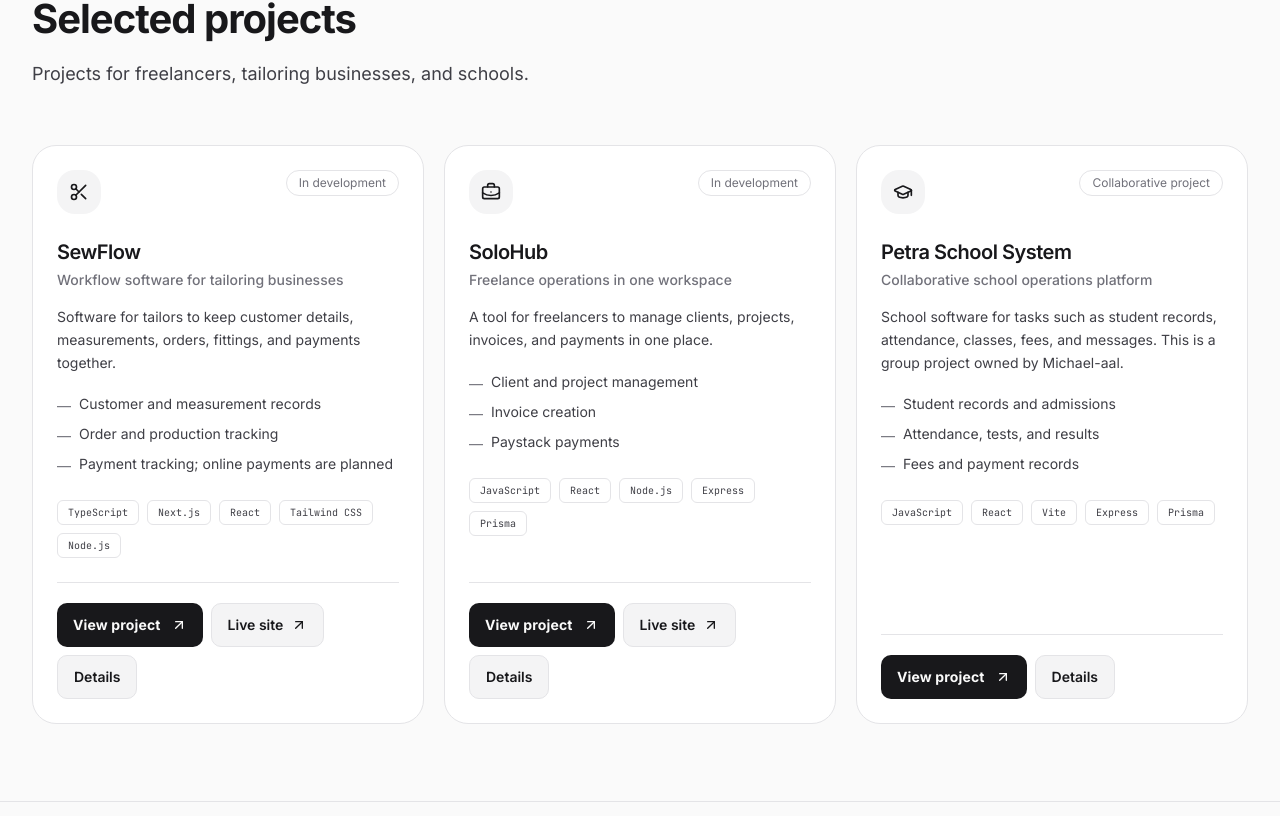
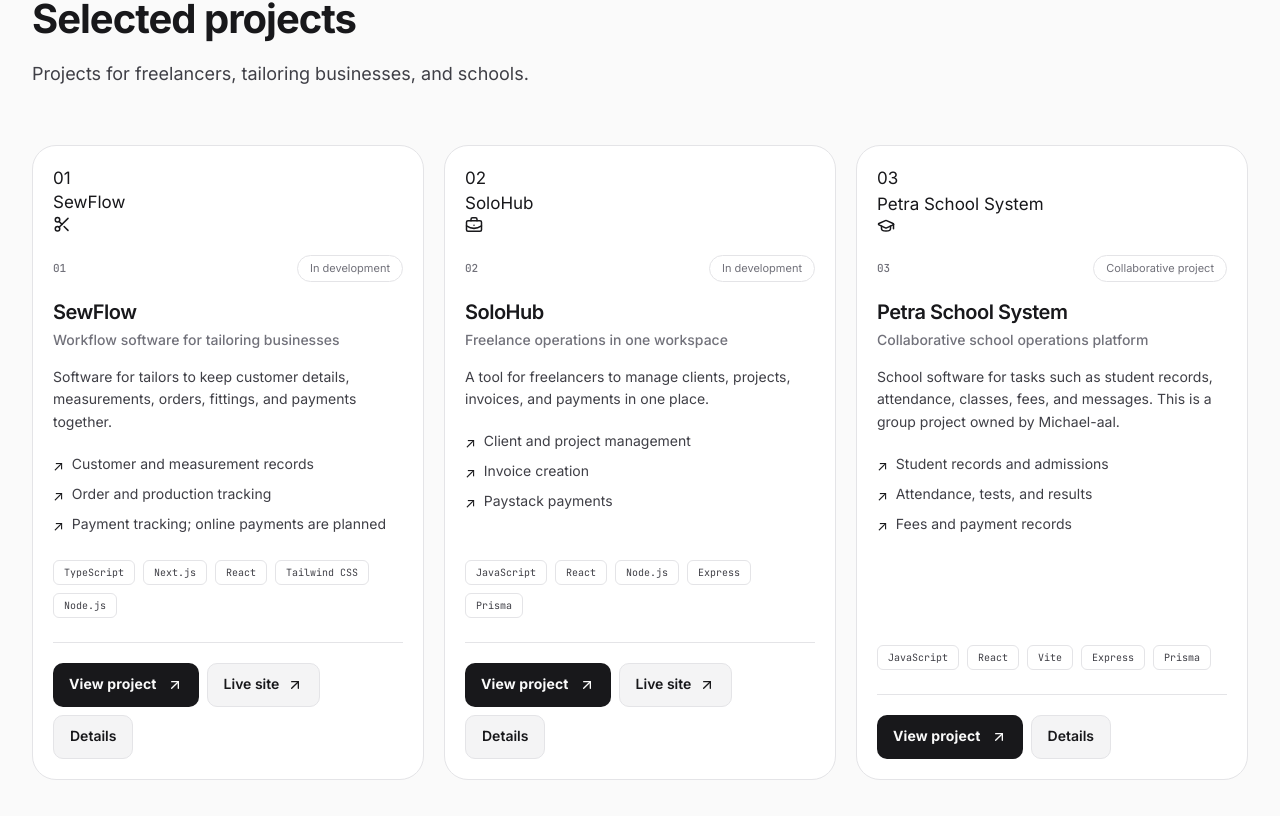
Before and after one commit to OlatomiwaTech/OlatomiwaTech.github.io, a React (Vite) app: page / in a window 1280 px wide. Shown: the part 1284-2100 px from the top of the page. Built offline with nearby package versions, Linux system fonts and the light colour scheme.

Commit message:
refactor: implement animated project cards for enhanced user interaction and visual appeal

```diff
--- a/src/components/ProjectSection.tsx
+++ b/src/components/ProjectSection.tsx
@@ -1,12 +1,6 @@
-import React from 'react';
-import {
-  ArrowUpRight,
-  AppWindow,
-  BriefcaseBusiness,
-  GraduationCap,
-  Scissors,
-  type LucideIcon,
-} from 'lucide-react';
+import React, { useCallback } from 'react';
+import { motion, useMotionValue, useReducedMotion, useSpring } from 'framer-motion';
+import { ArrowUpRight, AppWindow, BriefcaseBusiness, GraduationCap, Scissors, type LucideIcon } from 'lucide-react';
 import { PROJECTS } from '../data/projects';
 import type { Project } from '../types/portfolio';
 
@@ -19,52 +13,25 @@ const PROJECT_ICONS: Record<string, LucideIcon> = {
 };
 
 export const ProjectSection: React.FC<Props> = ({ onOpenModal }) => (
-  <section id="projects" className="border-t border-white/[0.06]">
+  <section id="projects" className="border-t border-[var(--border)]">
     <div className="section-container section-shell !py-[clamp(3rem,6vw,5rem)]">
-      <header className="max-w-3xl mb-10 md:mb-14">
+      <motion.header
+        className="mb-10 max-w-3xl md:mb-14"
+        initial={{ opacity: 0, y: 20 }}
+        whileInView={{ opacity: 1, y: 0 }}
+        viewport={{ once: true, amount: 0.3 }}
+        transition={{ duration: 0.55, ease: [0.22, 1, 0.36, 1] }}
+      >
         <p className="text-sm font-medium text-[var(--accent)]">Selected work</p>
         <h2 className="type-section mt-2 text-[var(--text-primary)]">Selected projects</h2>
         <p className="type-lead mt-4 text-[var(--text-secondary)]">
           Projects for freelancers, tailoring businesses, and schools.
         </p>
-      </header>
+      </motion.header>
 
       <div className="grid grid-cols-1 gap-5 md:grid-cols-2 xl:grid-cols-3">
-        {PROJECTS.map((project) => (
-          <article key={project.id} className="flex min-w-0 flex-col rounded-2xl border border-[var(--border)] bg-[var(--surface-card)] p-6 transition-colors hover:border-[var(--border-strong)]">
-            <div className="mb-6 flex items-start justify-between gap-4">
-              <span className="flex h-11 w-11 items-center justify-center rounded-xl bg-[var(--surface)] text-[var(--text-primary)]">
-                {React.createElement(PROJECT_ICONS[project.id] ?? AppWindow, { className: 'h-5 w-5', 'aria-hidden': true })}
-              </span>
-              <span className="rounded-full border border-[var(--border)] px-3 py-1 text-xs text-[var(--text-muted)]">{project.status}</span>
-            </div>
-            <h3 className="text-xl font-semibold tracking-tight text-[var(--text-primary)]">{project.title}</h3>
-            <p className="mt-1 text-sm font-medium text-[var(--text-muted)]">{project.tagline}</p>
-            <p className="mt-4 text-sm leading-relaxed text-[var(--text-secondary)]">{project.description}</p>
-
-            <ul className="mt-5 space-y-2 text-sm text-[var(--text-secondary)]">
-              {project.features?.slice(0, 3).map((feature) => (
-                <li key={feature} className="flex items-start gap-2">
-                  <span className="mt-0.5 text-[var(--text-muted)]" aria-hidden="true">—</span>
-                  <span>{feature}</span>
-                </li>
-              ))}
-            </ul>
-
-            <div className="mt-6 flex flex-wrap gap-2" aria-label="Technology stack">
-              {project.tags.slice(0, 5).map((tag) => <span key={tag} className="rounded-md border border-[var(--border)] px-2.5 py-1 font-mono text-[10px] text-[var(--text-secondary)]">{tag}</span>)}
-            </div>
-
-            <div className="mt-auto pt-6">
-              <div className="flex flex-wrap gap-2 border-t border-[var(--border)] pt-5">
-                <a href={project.githubUrl} target="_blank" rel="noopener noreferrer" className="btn-primary text-xs !py-2.5 !px-4">
-                  View project <ArrowUpRight className="w-4 h-4" aria-hidden="true" />
-                </a>
-                {project.liveUrl && <a href={project.liveUrl} target="_blank" rel="noopener noreferrer" className="btn-ghost text-xs !py-2.5 !px-4">Live site <ArrowUpRight className="w-4 h-4" aria-hidden="true" /></a>}
-                <button type="button" onClick={() => onOpenModal(project)} className="btn-ghost text-xs !py-2.5 !px-4">Details</button>
-              </div>
-            </div>
-          </article>
+        {PROJECTS.map((project, index) => (
+          <AnimatedProjectCard key={project.id} project={project} index={index} onOpenModal={onOpenModal} />
         ))}
       </div>
       {!PROJECTS.length && <p className="text-sm text-[var(--text-secondary)]">Project data is temporarily unavailable. Repository source remains available from <a className="underline" href="https://github.com/OlatomiwaTech">GitHub</a>.</p>}
@@ -72,4 +39,100 @@ export const ProjectSection: React.FC<Props> = ({ onOpenModal }) => (
   </section>
 );
 
+const AnimatedProjectCard: React.FC<{ project: Project; index: number; onOpenModal: Props['onOpenModal'] }> = ({ project, index, onOpenModal }) => {
+  const reduceMotion = useReducedMotion();
+  const tiltX = useSpring(useMotionValue(0), { stiffness: 180, damping: 22, mass: 0.7 });
+  const tiltY = useSpring(useMotionValue(0), { stiffness: 180, damping: 22, mass: 0.7 });
+  const Icon = PROJECT_ICONS[project.id] ?? AppWindow;
+  const artName = project.id.split('/').pop()?.toLowerCase() ?? 'default';
+
+  const handleMouseMove = useCallback((event: React.MouseEvent<HTMLElement>) => {
+    if (reduceMotion || event.pointerType === 'touch') return;
+    const bounds = event.currentTarget.getBoundingClientRect();
+    const x = (event.clientX - bounds.left) / bounds.width - 0.5;
+    const y = (event.clientY - bounds.top) / bounds.height - 0.5;
+    tiltX.set(y * -5);
+    tiltY.set(x * 5);
+  }, [reduceMotion, tiltX, tiltY]);
+
+  const resetTilt = () => {
+    tiltX.set(0);
+    tiltY.set(0);
+  };
+
+  return (
+    <motion.article
+      onMouseMove={handleMouseMove}
+      onMouseLeave={resetTilt}
+      style={{ rotateX: tiltX, rotateY: tiltY, transformPerspective: 1100 }}
+      initial={reduceMotion ? false : { opacity: 0, y: 32 }}
+      whileInView={{ opacity: 1, y: 0 }}
+      viewport={{ once: true, amount: 0.15 }}
+      transition={{ duration: reduceMotion ? 0 : 0.6, delay: reduceMotion ? 0 : index * 0.1, ease: [0.22, 1, 0.36, 1] }}
+      whileHover={reduceMotion ? undefined : { y: -7, scale: 1.012, boxShadow: '0 24px 55px rgba(38, 42, 52, 0.13)' }}
+      className="group flex min-w-0 flex-col rounded-2xl border border-[var(--border)] bg-[var(--surface-card)] p-4 sm:p-5"
+    >
+      <div className={`project-art project-art--${artName} mb-5`} aria-hidden="true">
+        <div className="project-art__grid" />
+        <motion.div
+          className="project-art__orbit"
+          animate={reduceMotion ? undefined : { rotate: 360 }}
+          transition={{ duration: 34, ease: 'linear', repeat: Infinity }}
+        >
+          <span />
+        </motion.div>
+        <span className="project-art__number">{project.number}</span>
+        <motion.div
+          className="project-art__preview"
+          animate={reduceMotion ? undefined : { y: [0, -3, 0] }}
+          transition={{ duration: 5, ease: 'easeInOut', repeat: Infinity, delay: index * 0.4 }}
+        >
+          <div className="project-art__preview-top"><i /><i /><i /><span>{project.title}</span></div>
+          <div className="project-art__preview-body">
+            <span className="project-art__preview-icon"><Icon size={18} /></span>
+            <div className="project-art__lines"><i /><i /><i /></div>
+            <div className="project-art__blocks"><i /><i /><i /></div>
+          </div>
+        </motion.div>
+      </div>
+
+      <div className="mb-4 flex items-center justify-between gap-3">
+        <span className="font-mono text-[11px] font-medium text-[var(--text-muted)]">{project.number}</span>
+        <span className="rounded-full border border-[var(--border)] px-3 py-1 text-[11px] text-[var(--text-muted)]">{project.status}</span>
+      </div>
+      <h3 className="text-xl font-semibold tracking-tight text-[var(--text-primary)]">{project.title}</h3>
+      <p className="mt-1 text-sm font-medium text-[var(--text-muted)]">{project.tagline}</p>
+      <p className="mt-4 text-sm leading-relaxed text-[var(--text-secondary)]">{project.description}</p>
+
+      <ul className="mt-5 space-y-2 text-sm text-[var(--text-secondary)]">
+        {project.features?.slice(0, 3).map((feature, featureIndex) => (
+          <motion.li
+            key={feature}
+            initial={reduceMotion ? false : { opacity: 0, x: -8 }}
+            whileInView={{ opacity: 1, x: 0 }}
+            viewport={{ once: true }}
+            transition={{ duration: 0.35, delay: reduceMotion ? 0 : index * 0.1 + featureIndex * 0.06 }}
+            className="flex items-start gap-2"
+          >
+            <span className="mt-0.5 text-[var(--accent)]" aria-hidden="true">↗</span>
+            <span>{feature}</span>
+          </motion.li>
+        ))}
+      </ul>
+
+      <div className="mt-auto flex flex-wrap gap-2 pt-6" aria-label="Technology stack">
+        {project.tags.slice(0, 5).map((tag) => <span key={tag} className="rounded-md border border-[var(--border)] px-2.5 py-1 font-mono text-[10px] text-[var(--text-secondary)]">{tag}</span>)}
+      </div>
+
+      <div className="mt-6 flex flex-wrap gap-2 border-t border-[var(--border)] pt-5">
+        <a href={project.githubUrl} target="_blank" rel="noopener noreferrer" className="btn-primary text-xs !py-2.5 !px-4">
+          View project <ArrowUpRight className="h-4 w-4" aria-hidden="true" />
+        </a>
+        {project.liveUrl && <a href={project.liveUrl} target="_blank" rel="noopener noreferrer" className="btn-ghost text-xs !py-2.5 !px-4">Live site <ArrowUpRight className="h-4 w-4" aria-hidden="true" /></a>}
+        <button type="button" onClick={() => onOpenModal(project)} className="btn-ghost text-xs !py-2.5 !px-4">Details</button>
+      </div>
+    </motion.article>
+  );
+};
+
 export default ProjectSection;
```
